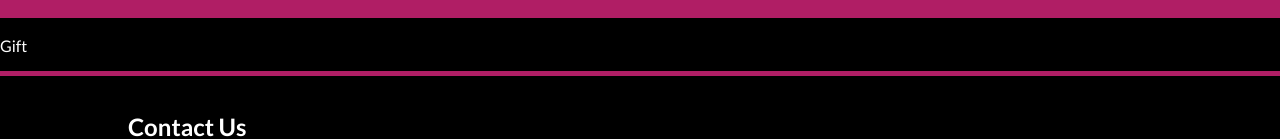
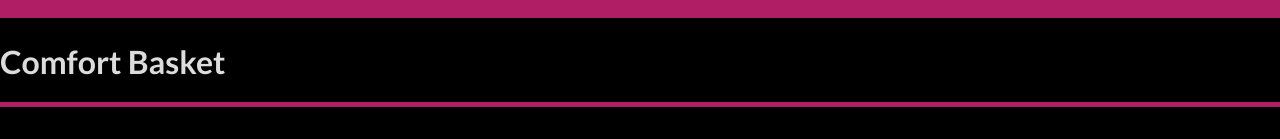
Before and after one commit to vishalicious213/bcc-v2, a Next.js app: page /gifts/comfort-basket in a window 1280 px wide. Shown: the part 192-331 px from the top of the page. Built offline with nearby package versions, Linux system fonts and the light colour scheme.

Commit message:
manually added gifts/comfort-basket

```diff
--- /dev/null
+++ b/pages/gifts/comfort-basket.js
@@ -0,0 +1,15 @@
+export default function ComfortBasket() {
+    return (
+        <>
+        <h1>Comfort Basket</h1>
+
+        <style jsx>
+            {`
+            h1 {
+                color: gainsboro;
+            }
+            `}
+        </style>
+        </>
+    )
+}
```
Also changed, not shown: components/shop.js (+14 -1 lines).
